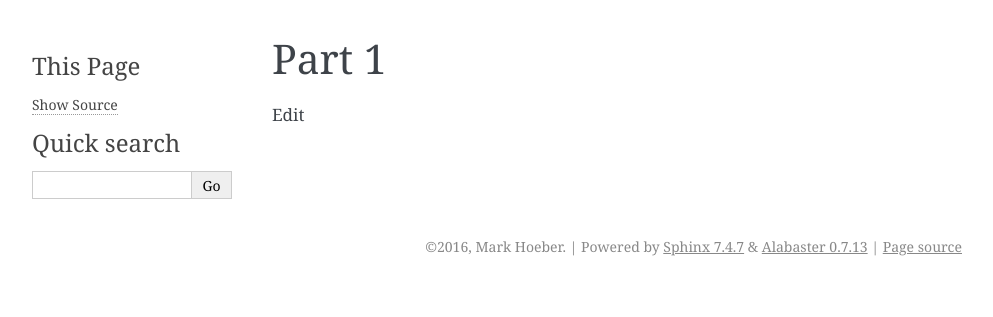
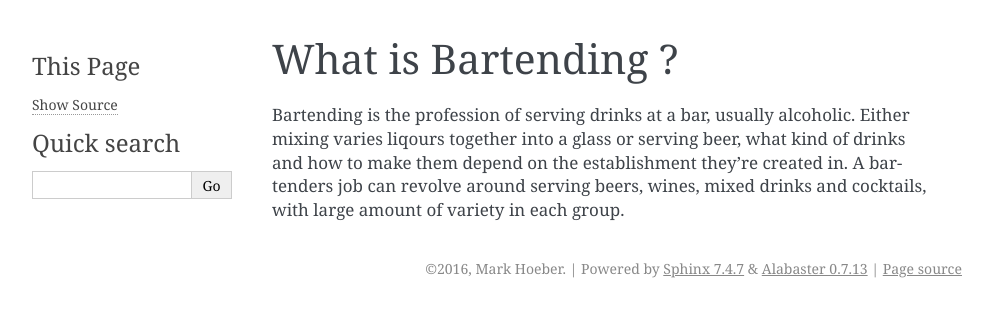
Before and after one commit to MarkHoeber/get_started_sphinx, a Sphinx documentation site: the page built from source/part-1.rst, in a window 1280 px wide. Shown: the top 317 px of the page, without its empty margins (148-1141 px from the left). Built offline with Sphinx 7.4.7, drawn with Linux system fonts in a browser that asks for light colours.

Commit message:
Update part-1.rst

```diff
--- a/source/part-1.rst
+++ b/source/part-1.rst
@@ -1,5 +1,4 @@
+What is Bartending ?
+**********************
 
-Part 1
-#########
-
-Edit
+Bartending is the profession of serving drinks at a bar, usually alcoholic. Either mixing varies liqours together into a glass or serving beer, what kind of drinks and how to make them depend on the establishment they're created in. A bartenders job can revolve around serving beers, wines, mixed drinks and cocktails, with large amount of variety in each group.
```
